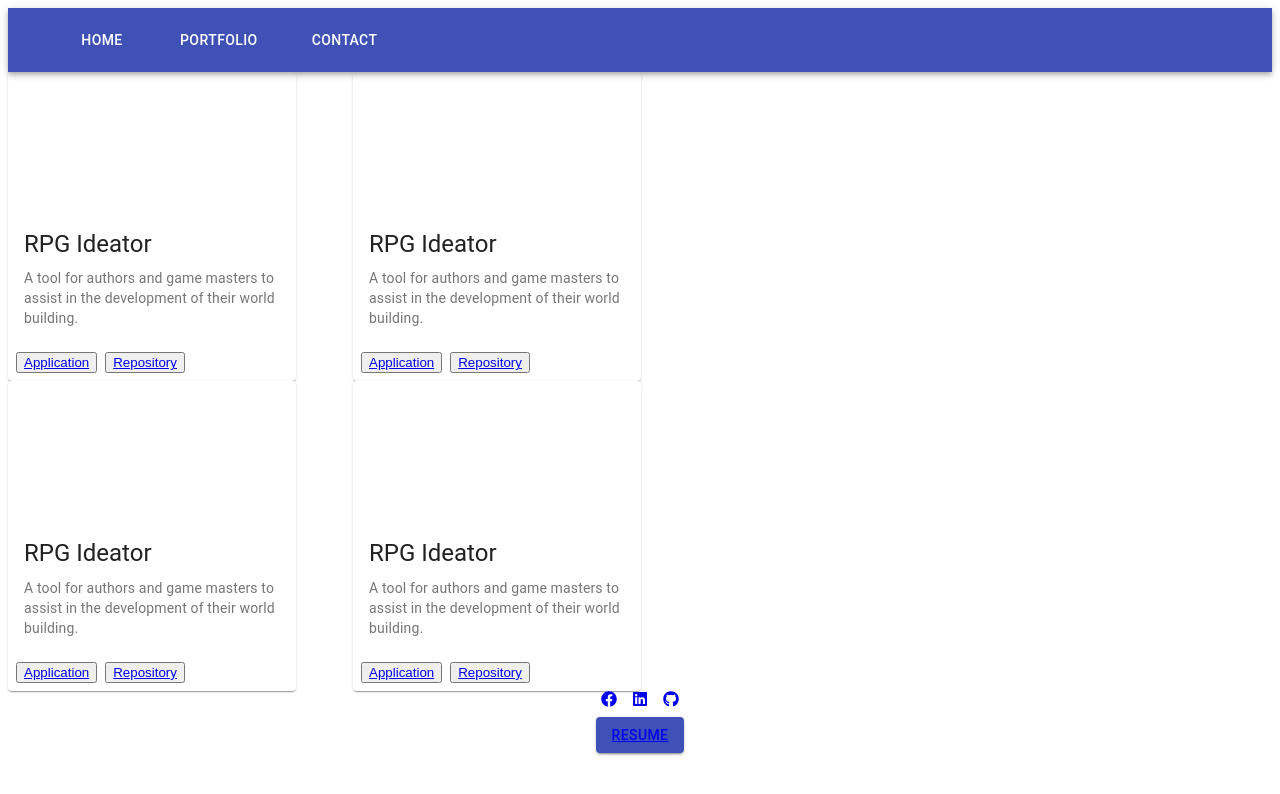
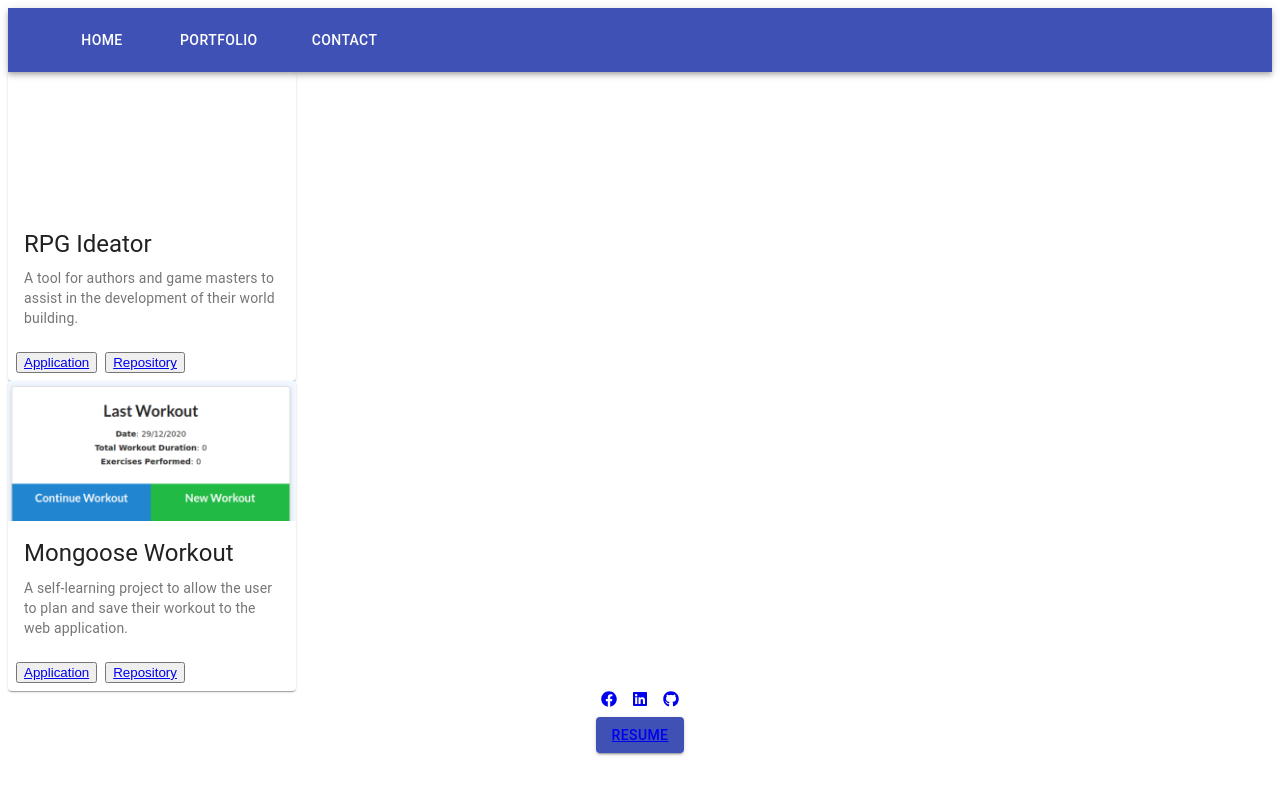
Before and after one commit to xenonth/my-react-portfolio, a React (Create React App) app: page /portfolio in a window 1280 px wide. Shown: the top 794 px of the page. Built offline with nearby package versions, Linux system fonts and the light colour scheme.

Commit message:
workout repository add and displayed for project data.

```diff
--- /dev/null
+++ b/src/components/projectData/freshVeg.js
@@ -0,0 +1,10 @@
+const freshVeg = {
+    picture: '',
+    heading: "rpg-Idea",
+    projectTitle: "RPG Ideator",
+    description: "A tool for authors and game masters to assist in the development of their world building.",
+    appLink: "https://rpg-ideator.herokuapp.com",
+    repoLink: "https://github.com/xenonth/rpg-planner",
+}
+
+export default freshVeg;
--- /dev/null
+++ b/src/components/projectData/rpgIdeator.js
@@ -0,0 +1,10 @@
+ const rpgIdeator = {
+    picture: '',
+    heading: "rpg-Idea",
+    projectTitle: "RPG Ideator",
+    description: "A tool for authors and game masters to assist in the development of their world building.",
+    appLink: "https://rpg-ideator.herokuapp.com",
+    repoLink: "https://github.com/xenonth/rpg-planner",
+}
+
+export default rpgIdeator;
--- /dev/null
+++ b/src/components/projectData/workout.js
@@ -0,0 +1,12 @@
+import WorkoutPic from "./workout.png"
+
+const WorkoutData = {
+    picture: WorkoutPic,
+    heading: "workout",
+    projectTitle: "Mongoose Workout",
+    description: "A self-learning project to allow the user to plan and save their workout to the web application.",
+    appLink: "https://damp-cove-93453.herokuapp.com/?id=5fd3ffd57b7c86402879f449",
+    repoLink: "https://github.com/xenonth/mongoose-workout",
+}
+
+export default WorkoutData;
--- a/src/pages/Projects.js
+++ b/src/pages/Projects.js
@@ -5,22 +5,20 @@ import SideFooter from '../components/Side-Footer';
 
 import ProjectCard from '../components/ProjectCard';
 
+
+//importing project data from file modules
+import rpgIdeator from '../components/projectData/rpgIdeator'
+import WorkoutData from '../components/projectData/workout'
+//import freshVeg from '../components/projectData/freshVeg'
+//import covid19travel from '../components/projectData/covid19travel'
+
+
 //import material UI components
 import Grid from '@material-ui/core/Grid';
 
 //material UI styling
 import {makeStyles} from '@material-ui/core/styles';
 
-const projectData = {
-    rpgIdeator: {
-        picture: '',
-        heading: "rpg-Idea",
-        projectTitle: "RPG Ideator",
-        description: "A tool for authors and game masters to assist in the development of their world building.",
-        appLink: "https://rpg-ideator.herokuapp.com",
-        repoLink: "https://github.com/xenonth/rpg-planner",
-    },
-}
 const useStyles = makeStyles(() => ({
     root: {
         background: 'black',
@@ -29,7 +27,7 @@ const useStyles = makeStyles(() => ({
 }))
 
 function Projects () {
-    const classes = useStyles();
+    const classes = useStyles()
 
 
     return (
@@ -40,24 +38,22 @@ function Projects () {
 
                 <Grid item md={10}>
                     <ProjectCard className={classes.root}
-                        pic={projectData.rpgIdeator.picture}
-                        title={projectData.rpgIdeator.heading}
-                        projectName={projectData.rpgIdeator.projectTitle}
-                        description={projectData.rpgIdeator.description}
-                        app={projectData.rpgIdeator.appLink}
-                        repo={projectData.rpgIdeator.repoLink}
+                        pic={rpgIdeator.picture}
+                        title={rpgIdeator.heading}
+                        projectName={rpgIdeator.projectTitle}
+                        description={rpgIdeator.description}
+                        app={rpgIdeator.appLink}
+                        repo={rpgIdeator.repoLink}
 
                     />
 
-
-
                     <ProjectCard className={classes.root}
-                        pic={projectData.rpgIdeator.picture}
-                        title={projectData.rpgIdeator.heading}
-                        projectName={projectData.rpgIdeator.projectTitle}
-                        description={projectData.rpgIdeator.description}
-                        app={projectData.rpgIdeator.appLink}
-                        repo={projectData.rpgIdeator.repoLink}
+                        pic={WorkoutData.picture}
+                        title={WorkoutData.heading}
+                        projectName={WorkoutData.projectTitle}
+                        description={WorkoutData.description}
+                        app={WorkoutData.appLink}
+                        repo={WorkoutData.repoLink}
 
                     />
                 </Grid>
@@ -68,25 +64,7 @@ function Projects () {
                 <Grid item md={2}></Grid>
 
                 <Grid item md={10}>
-                <ProjectCard className={classes.root}
-                    pic={projectData.rpgIdeator.picture}
-                    title={projectData.rpgIdeator.heading}
-                    projectName={projectData.rpgIdeator.projectTitle}
-                    description={projectData.rpgIdeator.description}
-                    app={projectData.rpgIdeator.appLink}
-                    repo={projectData.rpgIdeator.repoLink}
 
-                />
-
-                <ProjectCard className={classes.root}
-                    pic={projectData.rpgIdeator.picture}
-                    title={projectData.rpgIdeator.heading}
-                    projectName={projectData.rpgIdeator.projectTitle}
-                    description={projectData.rpgIdeator.description}
-                    app={projectData.rpgIdeator.appLink}
-                    repo={projectData.rpgIdeator.repoLink}
-
-                />
                 </Grid>
             </Grid>
 
```
Also changed, not shown: src/components/projectData/covid19Planner.js (added, +10 -0 lines), src/components/projectData/workout.png (added).
